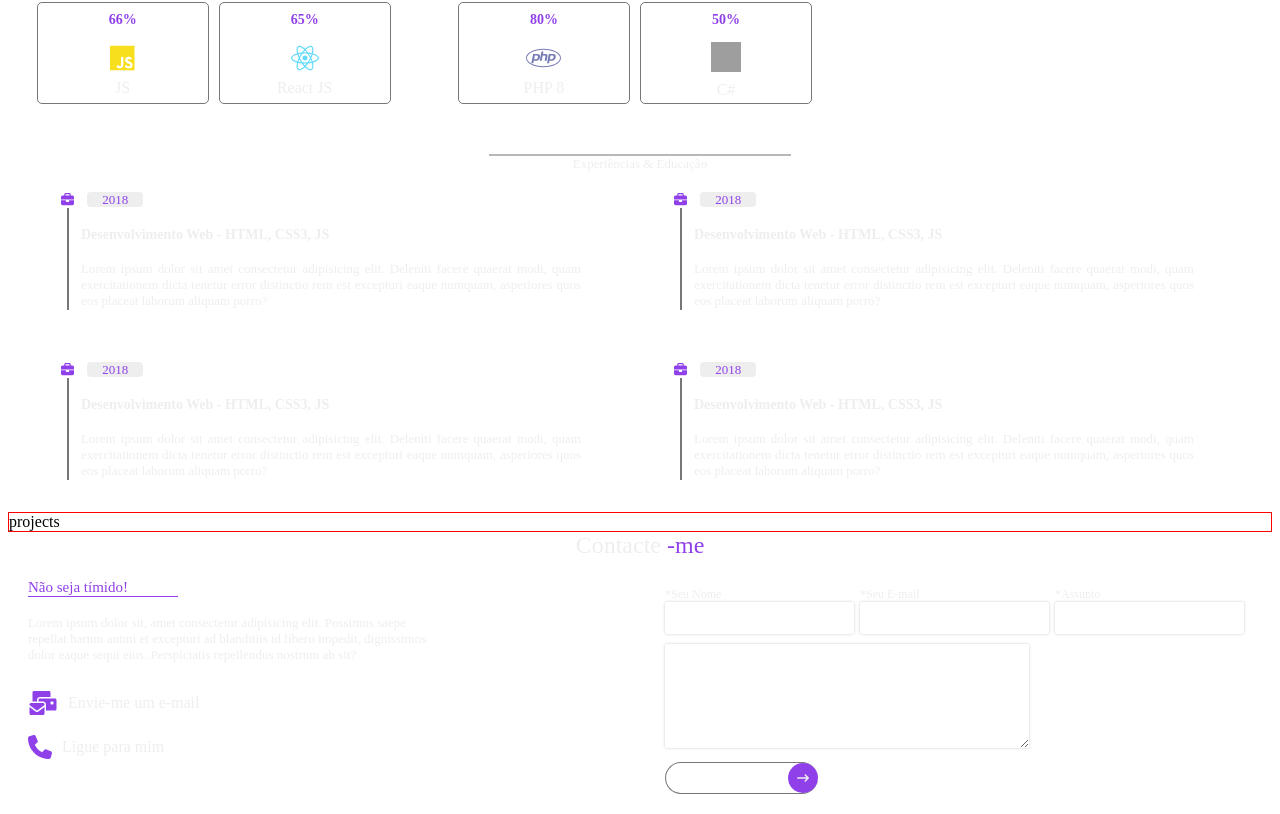
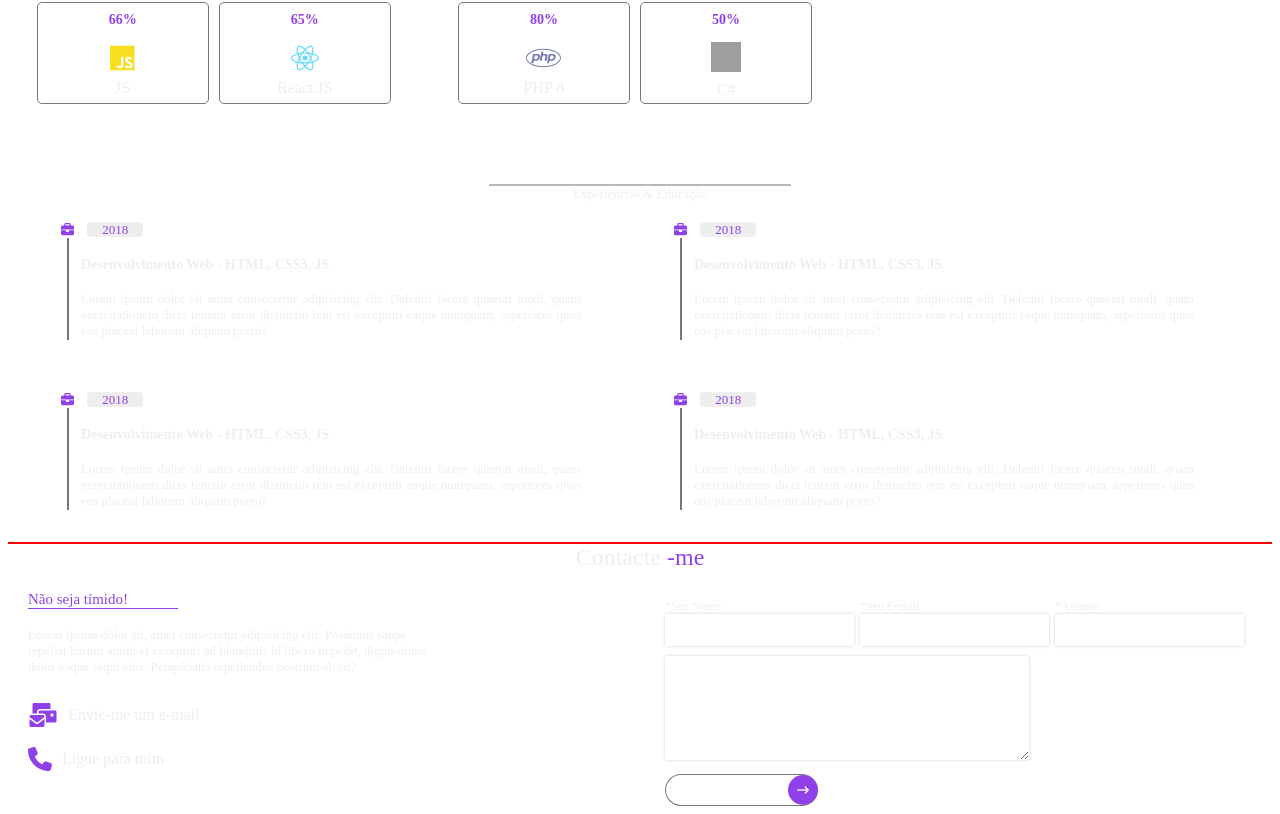
Before and after one commit to Soares010/Mario_Soares, a Next.js app: page /home in a window 1280 px wide. Shown: the part 1755-2569 px from the top of the page. Built offline with nearby package versions, Linux system fonts and the light colour scheme; grey boxes are pictures that could not be loaded.

Commit message:
new commit

```diff
--- a/src/assets/styles/About.css
+++ b/src/assets/styles/About.css
@@ -17,11 +17,21 @@
   margin: 0 auto;
   color: #8f40e9;
 }
+#about .container {
+  animation: appear linear;
+  animation-timeline: view();
+  animation-range: entry 0;
+}
 #about .main {
   /* border: 1px solid red; */
   width: 100%;
-  /* max-width: 600px; */
-  /* min-width: 500px; */
+  display: grid;
+  justify-content: center;
+  margin: 0 auto;
+  animation: appear linear;
+  animation-timeline: view();
+  animation-range: entry 0;
+
 }
 #about .main .my-info {
   /* border: 1px solid red; */
--- a/src/assets/styles/Contact.css
+++ b/src/assets/styles/Contact.css
@@ -20,6 +20,9 @@
   /* border: 1px solid red; */
   display: flex;
   justify-content: center;
+  animation: appear linear;
+  animation-timeline: view();
+  animation-range: entry 0 ;
 }
 
 #contact .container .content {
@@ -107,6 +110,7 @@
   width: 360px;
   height: 100px;
   border-radius: 2px;
+  outline: none;
 }
 #contact .container .content form .input-box .input-field .button-send button {
   background: transparent;
@@ -158,3 +162,13 @@
  background: #fff;
     color: #8f40e9;
 }
+@keyframes appear{
+  from{
+    opacity: 0;
+    scale: .5;
+  }
+  to{
+    opacity: 1;
+    scale: 1;
+  }
+}
--- a/src/assets/styles/NavBar.css
+++ b/src/assets/styles/NavBar.css
@@ -45,6 +45,7 @@
   padding: 0 20px;
   height: 100%;
   align-items: center;
+  z-index: 999999 !important;
 }
 .nav .nav_menu .nav_list a {
   /* border: 1px solid red; */
--- a/src/assets/styles/Projects.css
+++ b/src/assets/styles/Projects.css
@@ -10,3 +10,20 @@
   text-align: center;
   margin: 0 auto;
 }
+#projects .container {
+  /* border: 1px solid red; */
+  animation: appear linear;
+  animation-timeline: view();
+  animation-range: entry 0;
+}
+
+@keyframes appear {
+  from {
+    opacity: 0;
+    scale: 0.5;
+  }
+  to {
+    opacity: 1;
+    scale: 1;
+  }
+}
--- a/src/pages/projects/Projects.jsx
+++ b/src/pages/projects/Projects.jsx
@@ -4,7 +4,9 @@ const Projects = () => {
   return (
     <>
       <Container>
-        <div id="projects">projects</div>
+        <div id="projects">
+
+        </div>
       </Container>
     </>
   );
```
